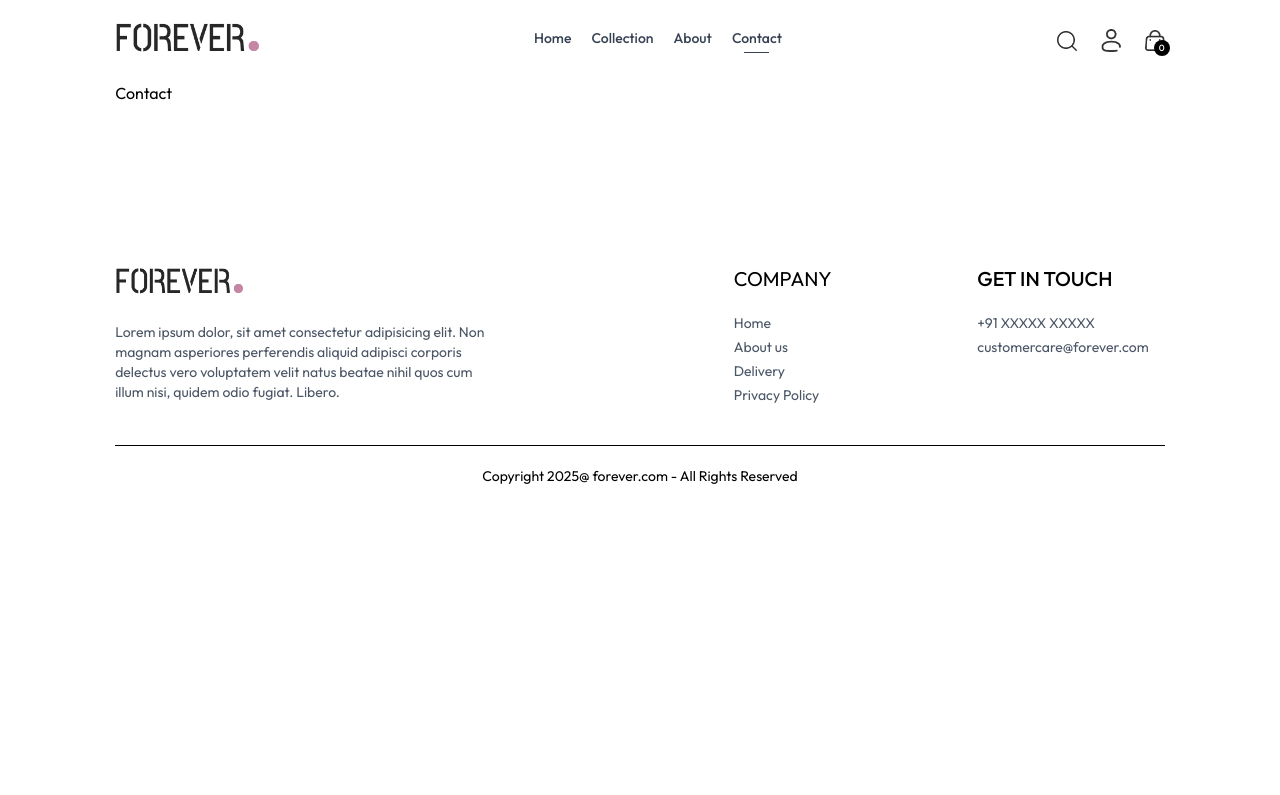
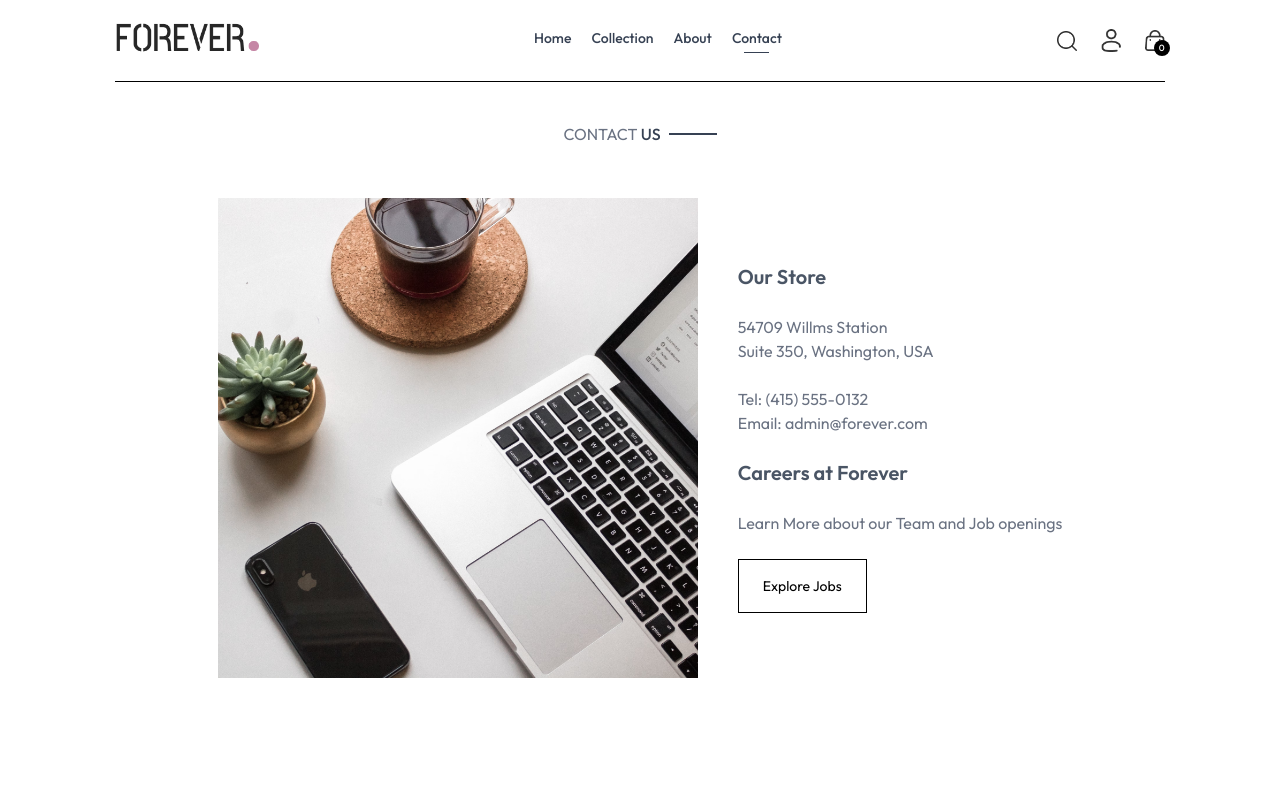
Before and after one commit to satyasootar/Fashion., a React (Vite) app in the folder frontend/: page /contact in a window 1280 px wide. Shown: the top 795 px of the page. Built offline with nearby package versions, Linux system fonts and the light colour scheme.

Commit message:
add Contact page with structured layout and content; fix Orders component context usage

```diff
--- a/frontend/src/pages/Contact.jsx
+++ b/frontend/src/pages/Contact.jsx
@@ -1,8 +1,29 @@
 import React from 'react'
+import Title from '../components/Title'
+import { assets } from '../assets/assets'
+import NewsLetterBox from '../components/NewsLetterBox'
 
 const Contact = () => {
   return (
-    <div>Contact</div>
+    <div>
+      <div className='text-center text-2x1 pt-10 border-t' >
+        <Title text1={"CONTACT"} text2={'US'} />
+      </div>
+
+      <div className='my-10 flex flex-col justify-center md:flex-row gap-10 mb-28' >
+        <img className='w-full md:max-w-[480px]' src={assets.contact_img} alt="" />
+        <div className='flex flex-col justify-center items-start gap-6' >
+          <p className='font-semibold text-xl text-gray-600'>Our Store</p>
+          <p className='text-gray-500' >54709 Willms Station <br /> Suite 350, Washington, USA</p>
+          <p className='text-gray-500' >Tel: (415) 555-0132 <br /> Email: admin@forever.com</p>
+          <p className='font-semibold text-xl text-gray-600' >Careers at Forever</p>
+          <p className='text-gray-500' >Learn More about our Team and Job openings</p>
+          <button className='border text-sm py-4 px-6 hover:bg-black hover:text-white transition-all duration-500 hover:border-black' >Explore Jobs</button>
+        </div>
+      </div>
+
+      <NewsLetterBox />
+    </div>
   )
 }
 
--- a/frontend/src/pages/Orders.jsx
+++ b/frontend/src/pages/Orders.jsx
@@ -3,7 +3,7 @@
 import Title from '../components/Title'
 
 const Orders = () => {
-    const { products, currency } = useContext(ShopContext)
+    const { products, currency, } = useContext(ShopContext)
     return (
         <div className='borber-t pt-16' >
             <div className='text-2xl' >
```
